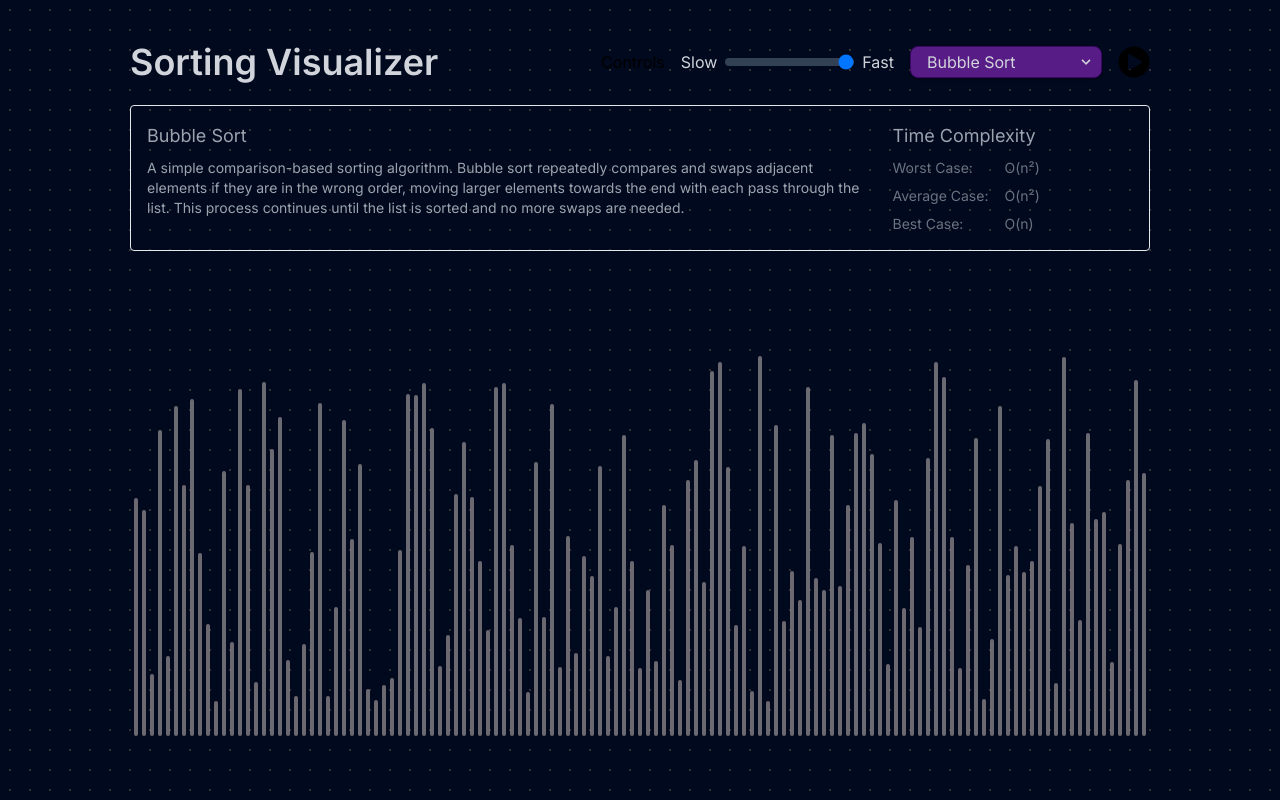
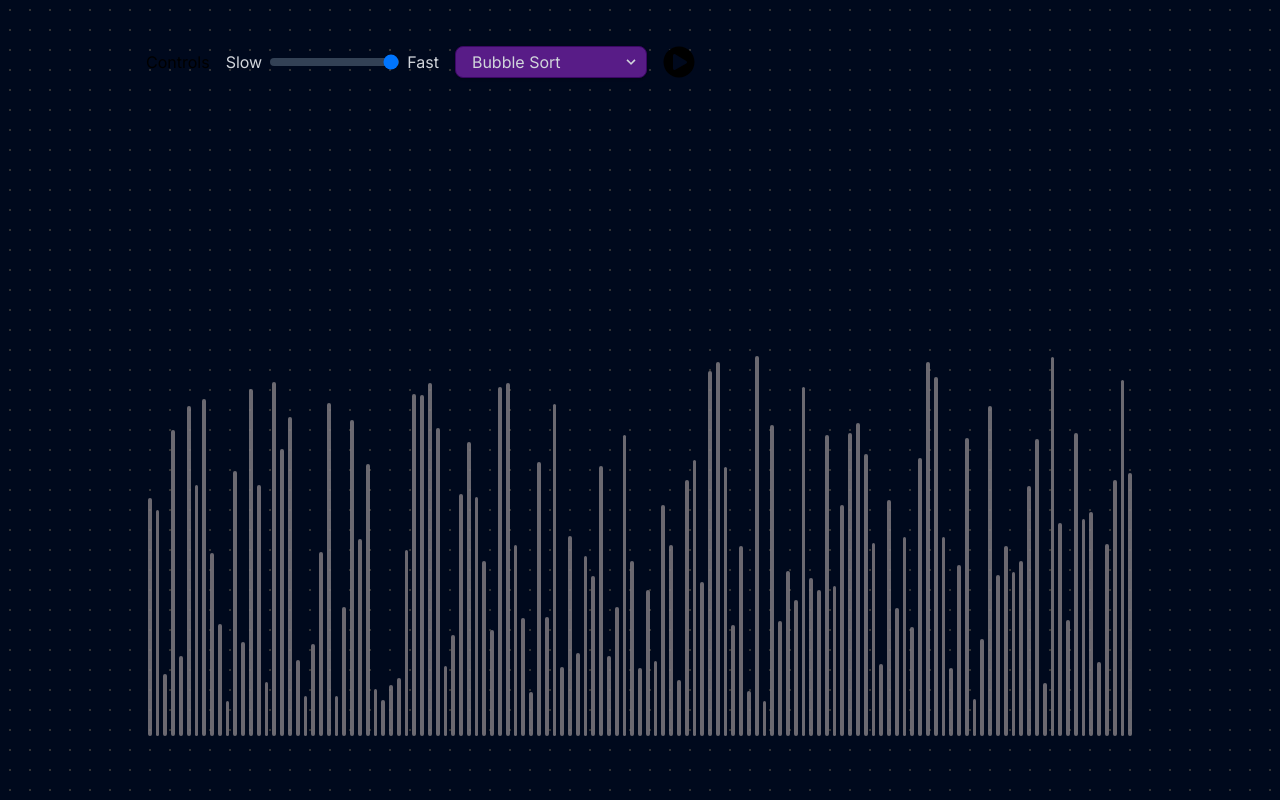
Before and after one commit to Exploser/algorithm-visualizer, a Next.js app in the folder algorithm-visualizer/: page / in a window 1280 px wide. Built offline with nearby package versions, Linux system fonts and the light colour scheme.

Commit message:
Update tailwind config

```diff
--- a/algorithm-visualizer/tailwind.config.ts
+++ b/algorithm-visualizer/tailwind.config.ts
@@ -14,6 +14,12 @@
           "conic-gradient(from 180deg at 50% 50%, var(--tw-gradient-stops))",
       },
     },
+    screens: {
+      'xs': '375px', // Custom breakpoint for 375px
+    },
+  },
+  variants: {
+    display: ['responsive'],
   },
   plugins: [],
 };
```
